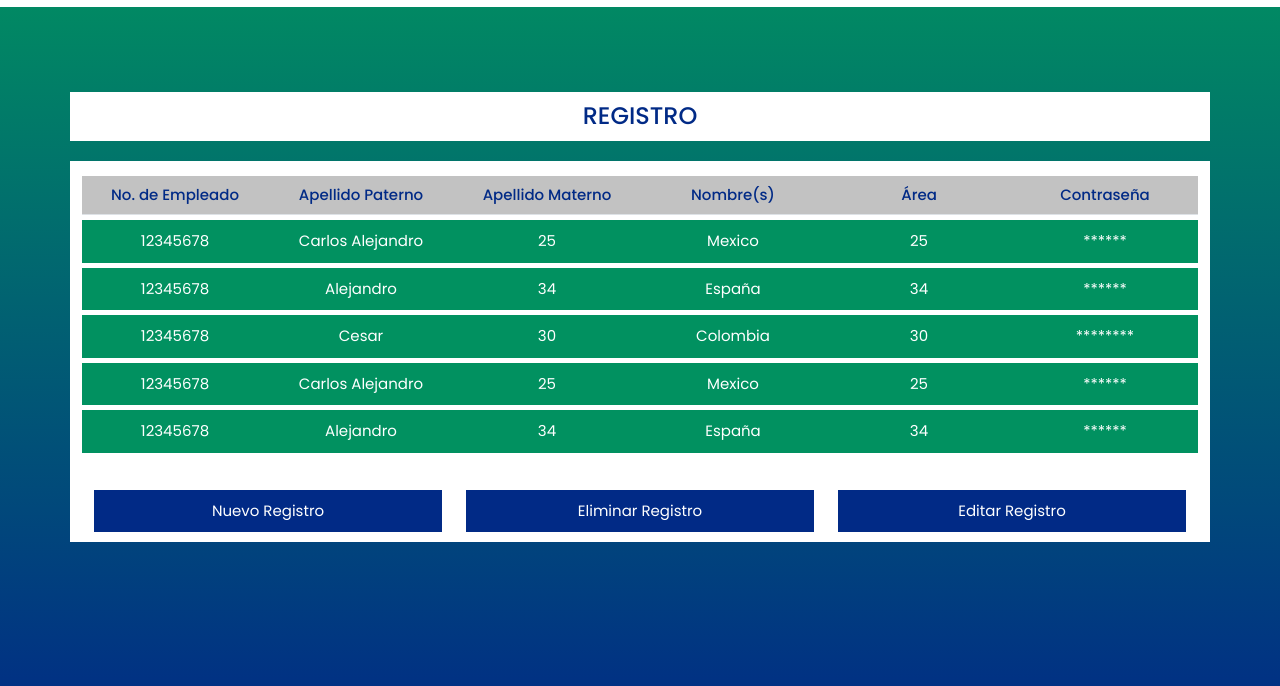
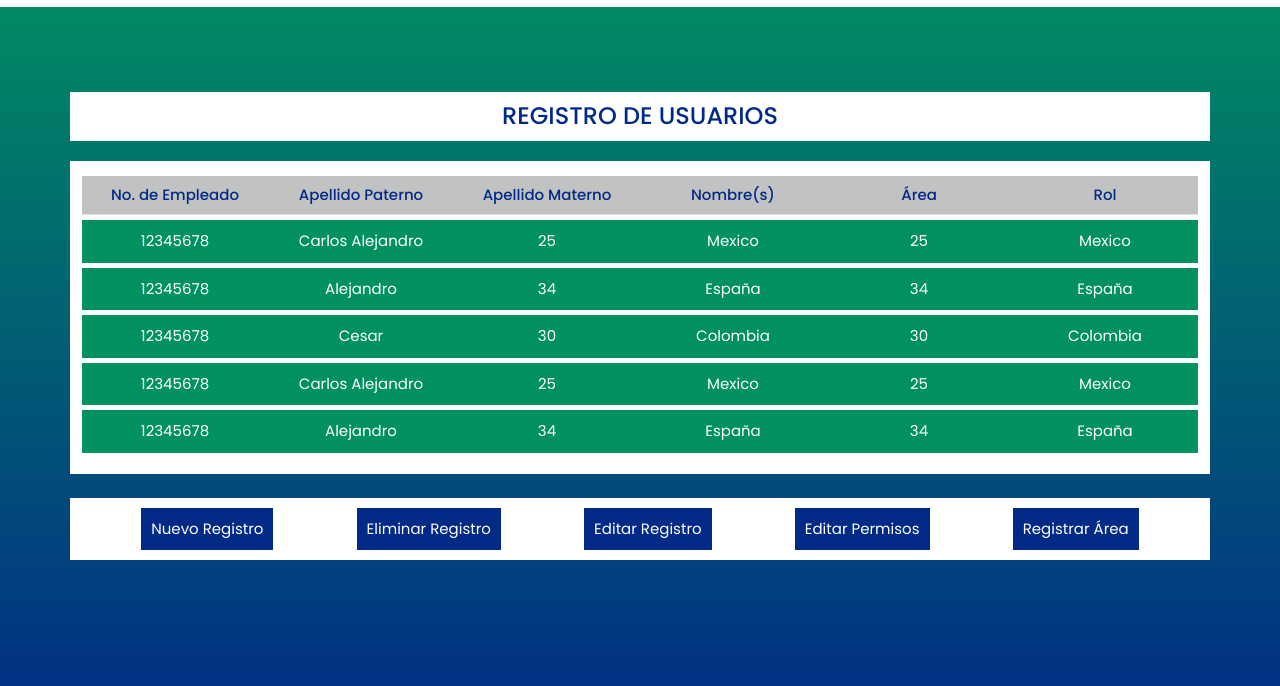
Before and after one commit to JoseOrtega870/DesignSEG, a plain HTML site: page superusuario.html in a window 1280 px wide. Shown: the part 58-744 px from the top of the page. Drawn offline with Linux system fonts and the light colour scheme.

Commit message:
Cambios en el superusuario/admin
Se agregaron botones y una columna nueva en el tablero de admin

```diff
--- a/css/superusuario.css
+++ b/css/superusuario.css
@@ -102,6 +102,18 @@ header .botones .perfil img {
 
 }
 
+.contenedor-botones {
+    background: #FFFFFF;
+    margin-top: 0; /* Eliminar el margen superior para pegar la sección */
+    margin-left: -50px;
+    margin-right: -50px;
+    display: flex;
+    align-items: center;
+    justify-content: center;
+    padding-top: 10px; /* Añadir padding para el espacio superior e inferior */
+}
+
+
 .botontabla:hover {
     background-color: #012A86;
 }
--- a/superusuario.html
+++ b/superusuario.html
@@ -35,11 +35,11 @@
     <div class="container">
         <section class="contenedor-titulo row d-flex justify-content-evenly align-items-center">
             <div class="col">
-                <h4 class="text-center">REGISTRO</h4>
+                <h4 class="text-center">REGISTRO DE USUARIOS</h4>
             </div>
         </section>
 
-        <main class="contenido-principal row d-flex justify-content-evenly align-items-center">
+        <main class="contenido-principal row d-flex justify-content-evenly align-items-center mb-0">
             <div class="col-auto contenido-principal">
                 <table class="table">
                     <thead>
@@ -49,7 +49,7 @@
                             <th>Apellido Materno</th>
                             <th>Nombre(s)</th>
                             <th>Área</th>
-                            <th>Contraseña</th>
+                            <th>Rol</th>
                         </tr>
                     </thead>
                     <tbody class="text-center">
@@ -96,23 +96,29 @@
                     </tbody>
                 </table>
 
-            <div class="container mt-3">
-                <div class="row">
-                    <div class="col-4">
-                        <button class="boton d-grid gap-2 w-100">Nuevo Registro</button>
+            </div>
+        </main>
+        <section class="contenedor-botones mt-4">
+            <div class="container">
+                <div class="row d-flex justify-content-evenly align-items-center">
+                    <div class="col-auto">
+                        <button class="boton w-100">Nuevo Registro</button>
                     </div>
-                    <div class="col-4">
-                        <button class="boton d-grid gap-2 w-100">Eliminar Registro</button>
+                    <div class="col-auto">
+                        <button class="boton w-100">Eliminar Registro</button>
                     </div>
-                    <div class="col-4">
-                        <button class="boton d-grid gap-2 w-100">Editar Registro</button>
+                    <div class="col-auto">
+                        <button class="boton w-100">Editar Registro</button>
+                    </div>
+                    <div class="col-auto">
+                        <button class="boton w-100">Editar Permisos</button>
+                    </div>
+                    <div class="col-auto">
+                        <button class="boton w-100">Registrar Área</button>
                     </div>
                 </div>
             </div>
-
-            </div>
-        </main>
+        </section>
     </div>
-    <script src="js/ocultarcontenido.js"></script>
 </body>
 </html>
```
